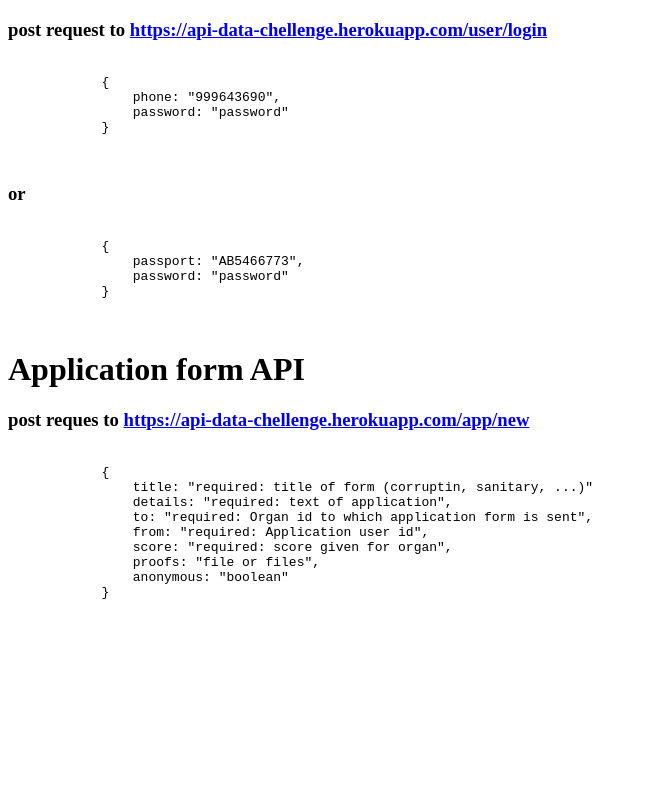
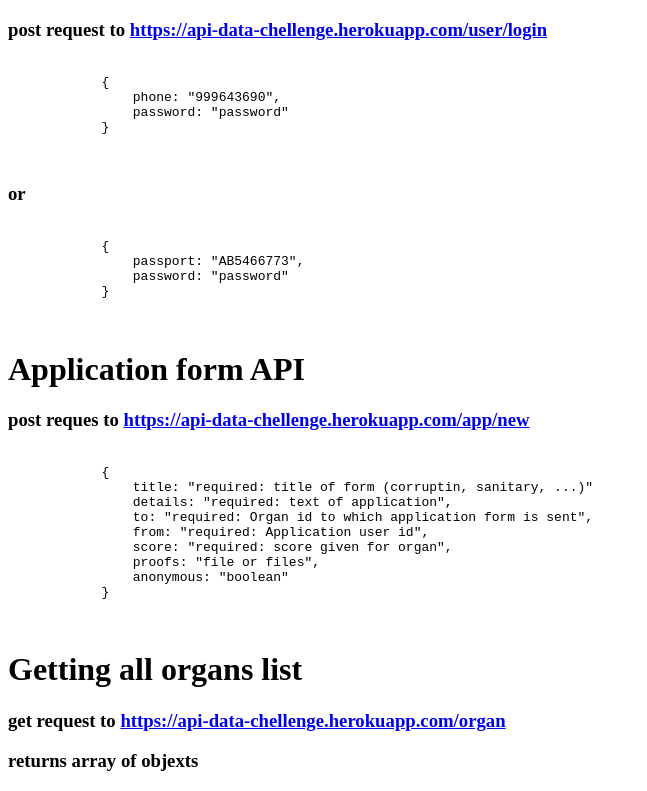
Before and after one commit to the-einstein/hackaton, a website: page public/index.html in a window 1280 px wide. Shown: the part 436-1227 px from the top of the page, without its empty margins (0-647 px from the left). Before the commit the page ends 1079 px from the top, so only its background shows below. Drawn offline with Linux system fonts and the light colour scheme.

Commit message:
docs: add api for organs list

```diff
--- a/public/index.html
+++ b/public/index.html
@@ -58,5 +58,8 @@
             }
         </code>
     </pre>
+    <h1>Getting all organs list</h1>
+    <h3>get request to <a href="https://api-data-chellenge.herokuapp.com/organ">https://api-data-chellenge.herokuapp.com/organ</a></h3>
+    <h3>returns array of objexts</h3>
 </body>
 </html>
```
